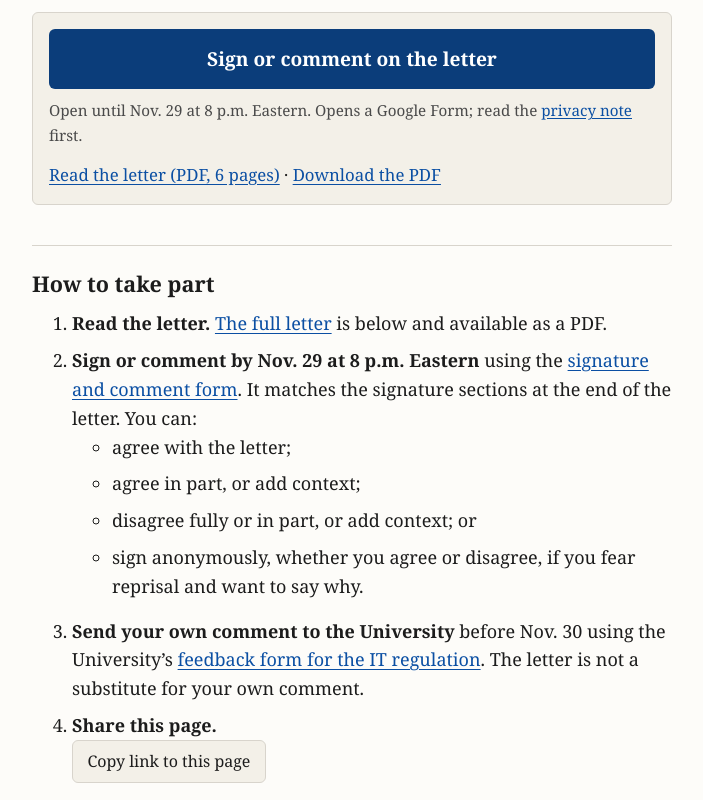
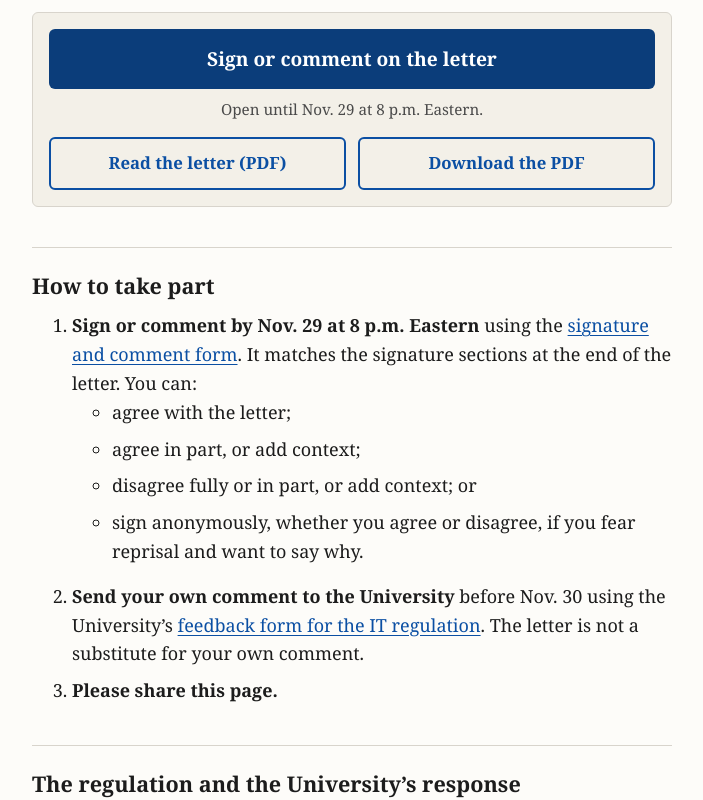
Before and after one commit to kyacademicfreedom/kyacademicfreedom.github.io, a plain HTML site: page index.html in a window 1280 px wide. Shown: the part 200-1000 px from the top of the page, without its empty margins (288-991 px from the left). Drawn offline with Linux system fonts and the light colour scheme.

Commit message:
Make letter buttons prominent; trim redundant text and share script
Co-Authored-By: Claude Opus 5.5 <noreply@anthropic.com>

```diff
--- a/index.html
+++ b/index.html
@@ -73,8 +73,16 @@
     border-radius: 6px;
   }
   .button:hover { text-decoration: underline; }
-  .cta p { margin: 0.6rem 0 0; font-size: 0.95rem; color: var(--muted); }
-  .cta .secondary { margin-top: 0.9rem; font-size: 1.05rem; color: var(--text); }
+  .cta p { margin: 0.5rem 0 0; font-size: 0.95rem; color: var(--muted); text-align: center; }
+  .button-row { display: flex; flex-wrap: wrap; gap: 0.75rem; margin-top: 1rem; }
+  .button-row .button { flex: 1 1 12rem; }
+  .button-secondary {
+    background: transparent;
+    color: var(--link);
+    border: 2px solid var(--link);
+    font-size: 1.05rem;
+    padding: 0.7rem 1rem;
+  }
   .deadline { font-weight: bold; }
   .pdf-frame {
     display: block;
@@ -89,17 +97,6 @@
     .pdf-frame { display: none; }
   }
   .notice { margin-bottom: 1.25rem; }
-  .share-row { display: flex; flex-wrap: wrap; gap: 0.75rem; align-items: center; }
-  .share-row button {
-    font: inherit;
-    font-size: 1rem;
-    padding: 0.5rem 0.9rem;
-    border-radius: 6px;
-    border: 1px solid var(--rule);
-    background: var(--panel);
-    color: var(--text);
-    cursor: pointer;
-  }
   footer { margin-top: 3rem; padding-top: 1rem; border-top: 1px solid var(--rule); font-size: 0.95rem; color: var(--muted); }
 </style>
 </head>
@@ -113,13 +110,15 @@
 
 <section class="cta" aria-label="Sign or comment">
   <a class="button" href="https://forms.gle/saYUSL7wnVYvwNVD7">Sign or comment on the letter</a>
-  <p>Open until Nov. 29 at 8 p.m. Eastern. Opens a Google Form; read the <a href="#privacy">privacy note</a> first.</p>
-  <p class="secondary"><a href="UKY_Open_Letter.pdf">Read the letter (PDF, 6 pages)</a> · <a href="UKY_Open_Letter.pdf" download>Download the PDF</a></p>
+  <p>Open until Nov. 29 at 8 p.m. Eastern.</p>
+  <div class="button-row">
+    <a class="button button-secondary" href="UKY_Open_Letter.pdf">Read the letter (PDF)</a>
+    <a class="button button-secondary" href="UKY_Open_Letter.pdf" download>Download the PDF</a>
+  </div>
 </section>
 
 <h2 id="take-part">How to take part</h2>
 <ol>
-  <li><strong>Read the letter.</strong> <a href="#letter">The full letter</a> is below and available as a PDF.</li>
   <li><strong>Sign or comment by Nov. 29 at 8 p.m. Eastern</strong> using the <a href="https://forms.gle/saYUSL7wnVYvwNVD7">signature and comment form</a>. It matches the signature sections at the end of the letter. You can:
     <ul>
       <li>agree with the letter;</li>
@@ -129,12 +128,7 @@
     </ul>
   </li>
   <li><strong>Send your own comment to the University</strong> before Nov. 30 using the University’s <a href="https://regs.uky.edu/form/ar-draft-technology-resources-an">feedback form for the IT regulation</a>. The letter is not a substitute for your own comment.</li>
-  <li><strong>Share this page.</strong>
-    <span class="share-row" id="share-row" hidden>
-      <button type="button" id="share-button">Copy link to this page</button>
-      <span id="share-status" role="status"></span>
-    </span>
-  </li>
+  <li><strong>Please share this page.</strong></li>
 </ol>
 
 <h2 id="sources">The regulation and the University’s response</h2>
@@ -145,7 +139,7 @@
 </ul>
 
 <h2 id="letter">The letter</h2>
-<p>The PDF is the official text. It has selectable, searchable text, so you can copy from it, search it, or have your device read it aloud. <a href="UKY_Open_Letter.pdf">Open the letter (PDF)</a> or <a href="UKY_Open_Letter.pdf" download>download it</a>.</p>
+<p><a href="UKY_Open_Letter.pdf">Open the letter (PDF)</a> or <a href="UKY_Open_Letter.pdf" download>download it</a>.</p>
 <object class="pdf-frame" data="UKY_Open_Letter.pdf" type="application/pdf" aria-label="The open letter, embedded PDF">
   <p>Your browser can’t show the PDF here. <a href="UKY_Open_Letter.pdf">Open the letter (PDF)</a> instead.</p>
 </object>
@@ -166,30 +160,5 @@
 </footer>
 
 </main>
-<script>
-  (function () {
-    var row = document.getElementById('share-row');
-    var button = document.getElementById('share-button');
-    var status = document.getElementById('share-status');
-    var url = location.href.split('#')[0];
-    if (navigator.share) {
-      button.textContent = 'Share this page';
-    } else if (!(navigator.clipboard && navigator.clipboard.writeText)) {
-      return;
-    }
-    row.hidden = false;
-    button.addEventListener('click', function () {
-      if (navigator.share) {
-        navigator.share({ title: document.title, url: url }).catch(function () {});
-        return;
-      }
-      navigator.clipboard.writeText(url).then(function () {
-        status.textContent = 'Link copied.';
-      }, function () {
-        status.textContent = 'Couldn’t copy. The link is: ' + url;
-      });
-    });
-  })();
-</script>
 </body>
 </html>
```
